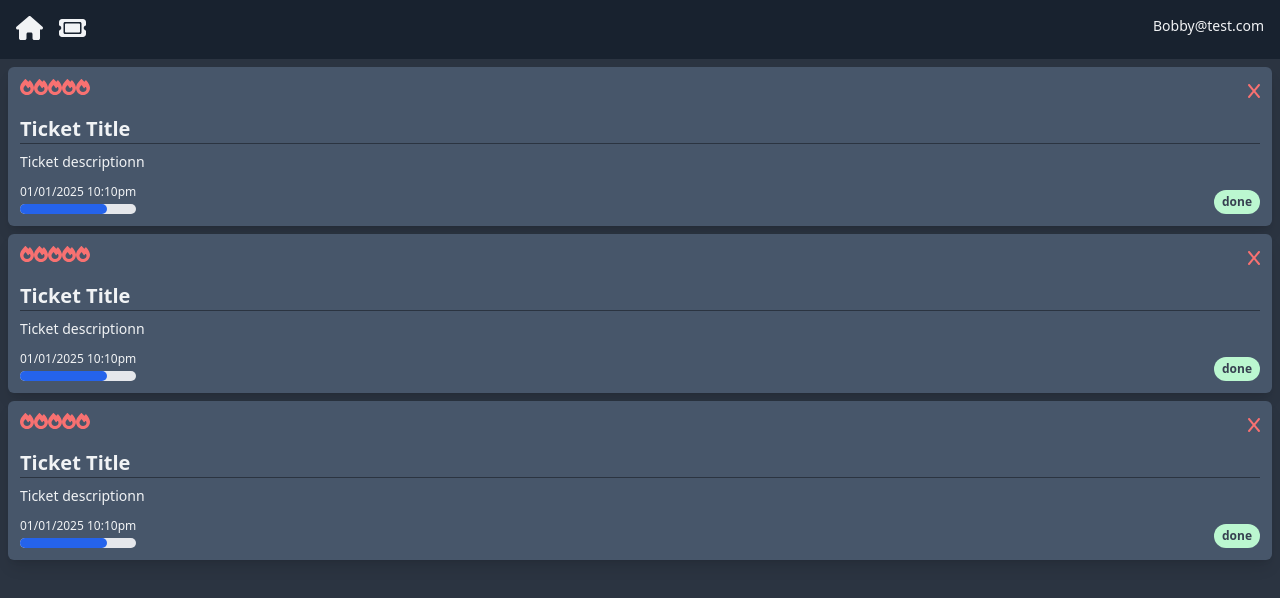
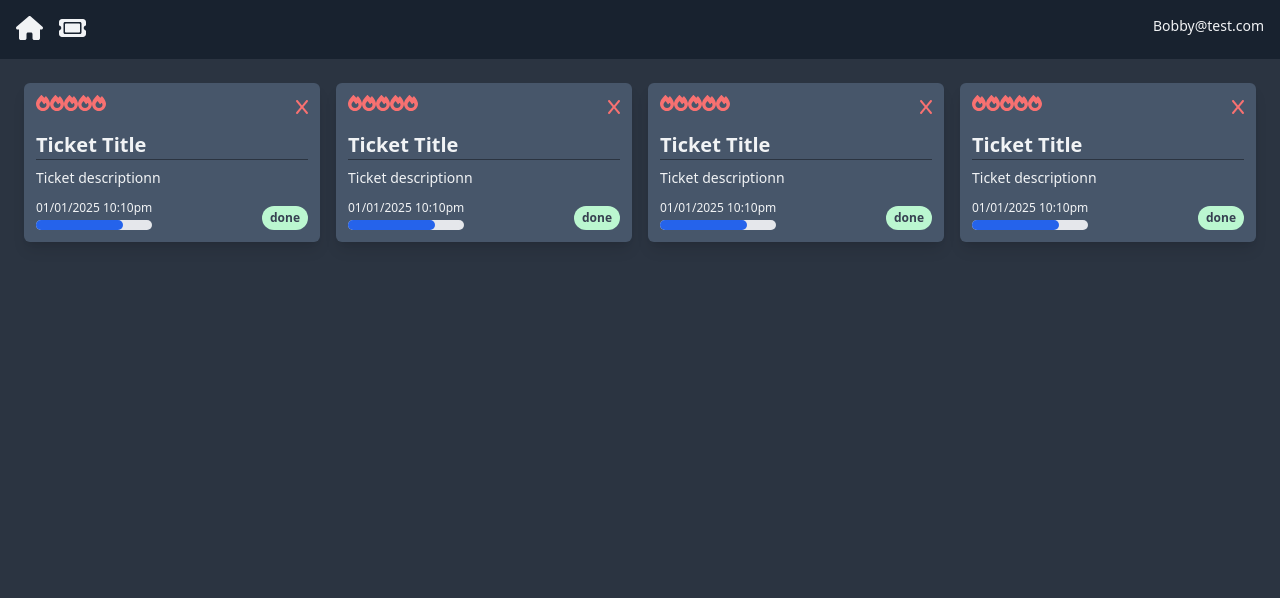
Before and after one commit to clshu/next-ticketing, a Next.js app: page / in a window 1280 px wide. Shown: the top 598 px of the page. Built offline with nearby package versions, Linux system fonts and the light colour scheme.

Commit message:
Format Dashboard component

```diff
--- a/src/app/page.tsx
+++ b/src/app/page.tsx
@@ -2,10 +2,13 @@
 
 export default function Dashboard() {
   return (
-    <div>
-      <TicketCard />
-      <TicketCard />
-      <TicketCard />
+    <div className="p-4">
+      <div className="lg:grid grid-cols-2 xl:grid grid-cols-4">
+        <TicketCard />
+        <TicketCard />
+        <TicketCard />
+        <TicketCard />
+      </div>
     </div>
   )
 }
```
